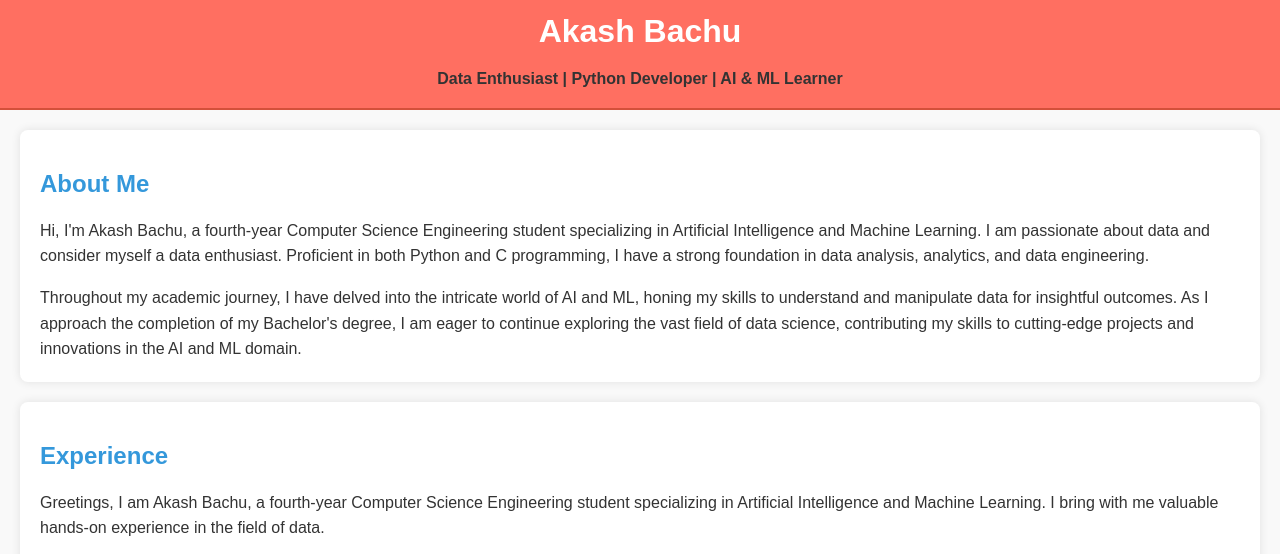
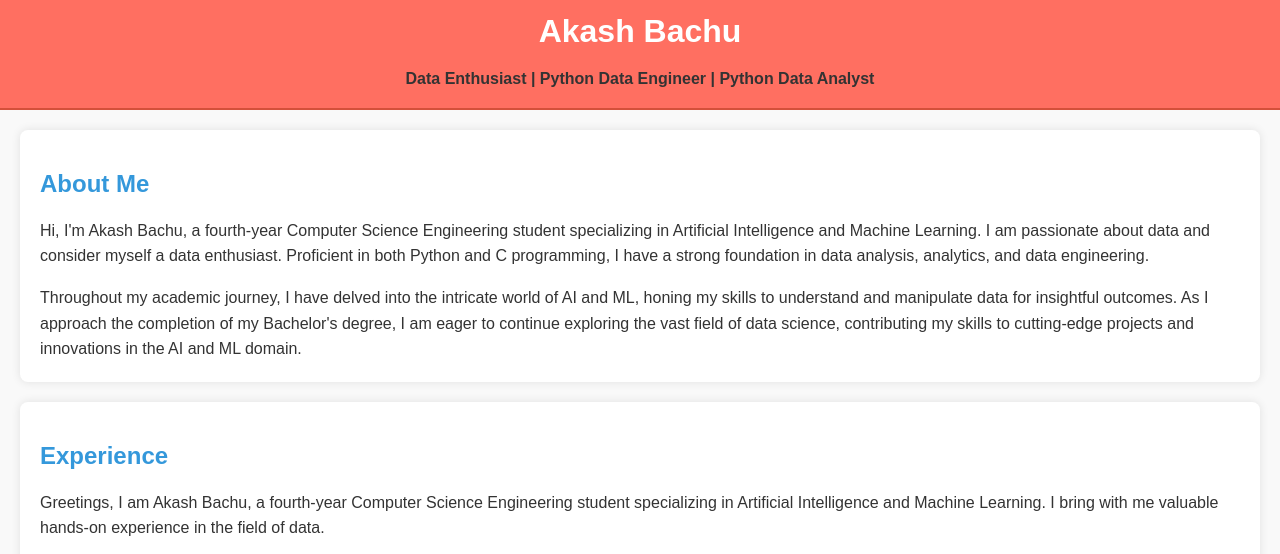
Before and after one commit to Akash-Bachu/Akash-s-Portfolio, a plain HTML site: page index.html in a window 1280 px wide. Shown: the part 178-732 px from the top of the page. Drawn offline with Linux system fonts and the light colour scheme.

Commit message:
Update index.html

```diff
--- a/index.html
+++ b/index.html
@@ -104,7 +104,7 @@
     <header>
         <img src="https://raw.githubusercontent.com/Akash-Bachu/Portfolio/main/DSC01242.jpg" alt="Akash Bachu" />
         <h1><strong>Akash Bachu</strong></h1>
-        <p><strong> Data Enthusiast | Python Developer | AI & ML Learner </strong></p>
+        <p><strong> Data Enthusiast | Python Data Engineer | Python Data Analyst  </strong></p>
     </header>
 
     <section id="about">
```
